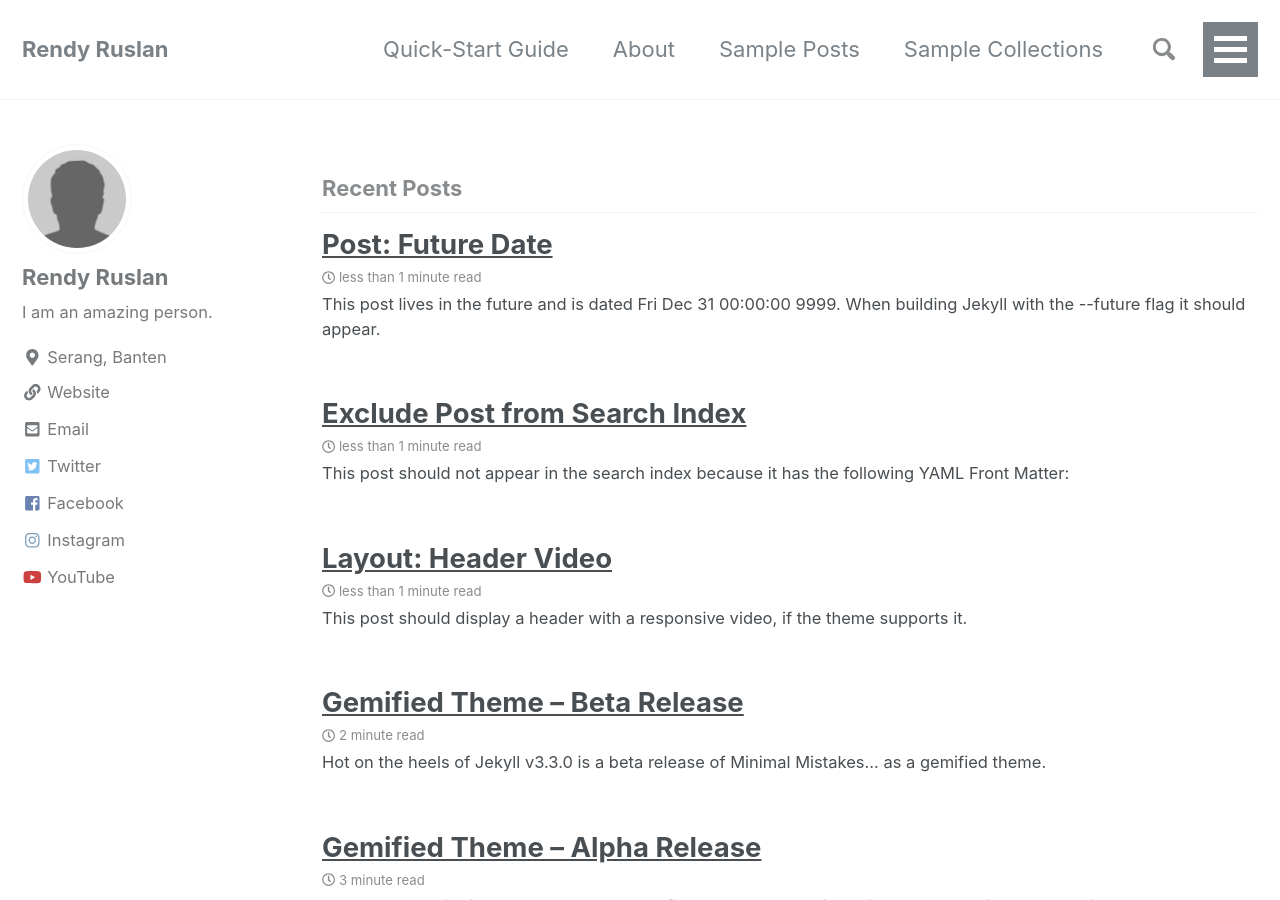
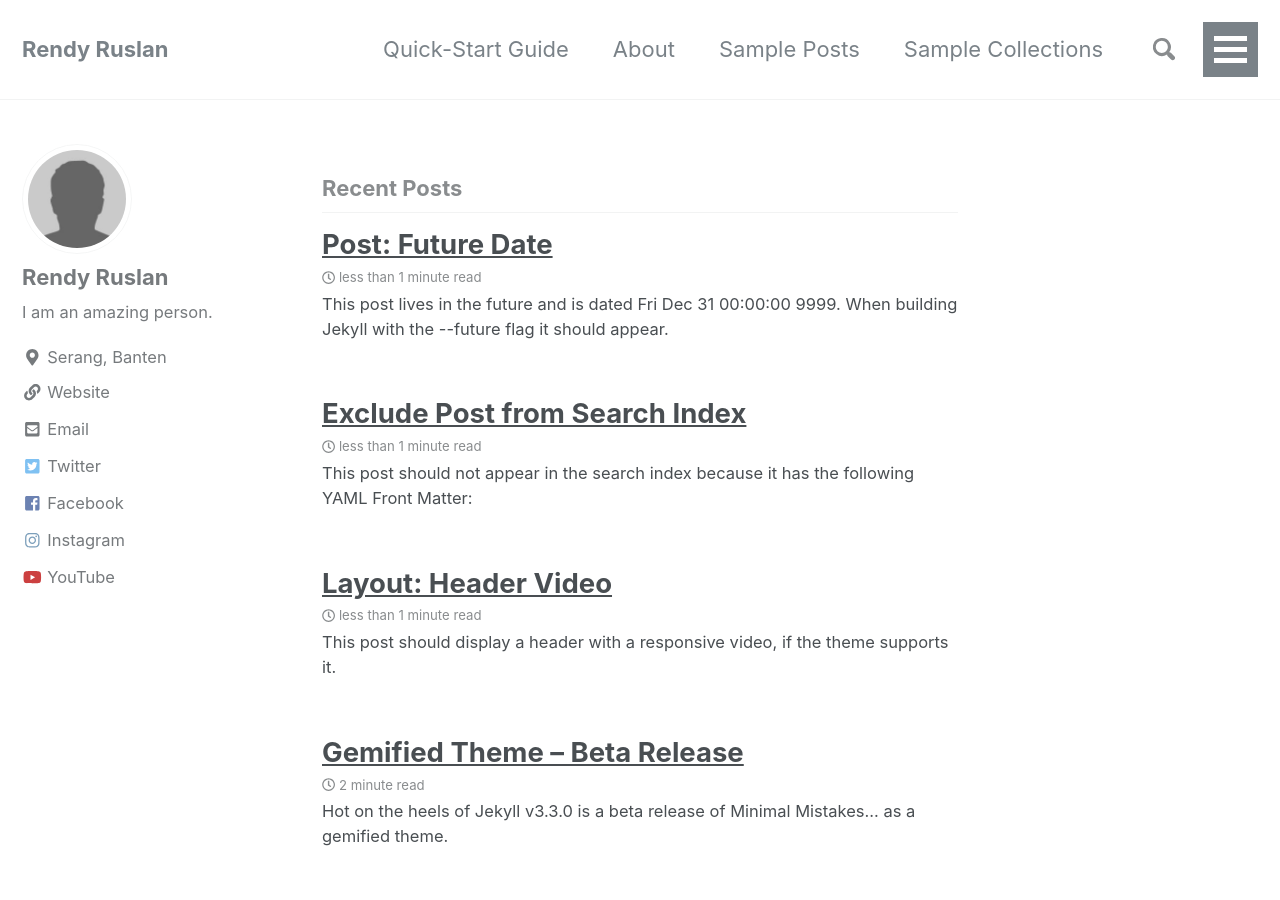
Before and after one commit to rendyruslan/rendyruslan.github.io, a Jekyll site: the page built from index.html, in a window 1280 px wide and 900 px high. Built offline with Jekyll 4.4.1, drawn with Linux system fonts in a browser that asks for light colours; nearby versions of some CDN libraries; the list of posts is cut into pages by our own code.

Commit message:
Update index.html

```diff
--- a/index.html
+++ b/index.html
@@ -1,12 +1,4 @@
 ---
 layout: home
 author_profile: true
-entries_layout: grid
-classes: wide
 ---
-
-<div class="grid__wrapper">
-  {% for post in site.posts limit:4 %}
-    {% include archive-single.html type="grid" %}
-  {% endfor %}
-</div>
```
